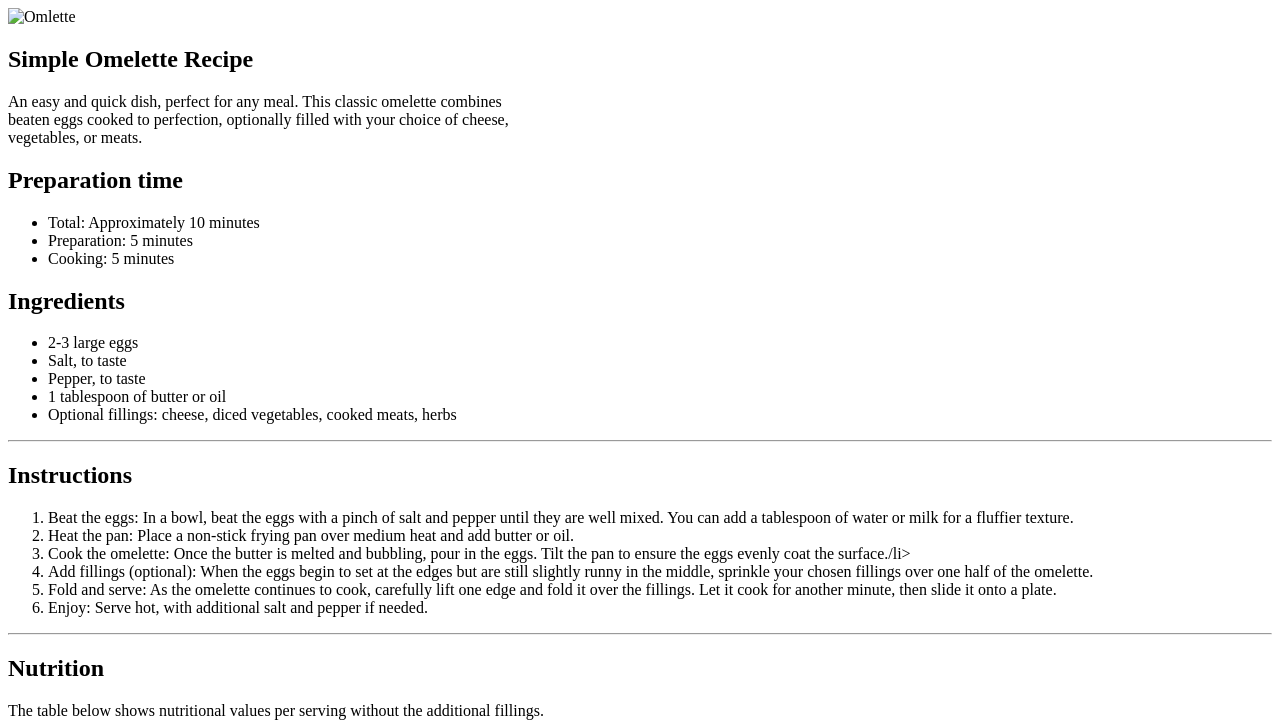
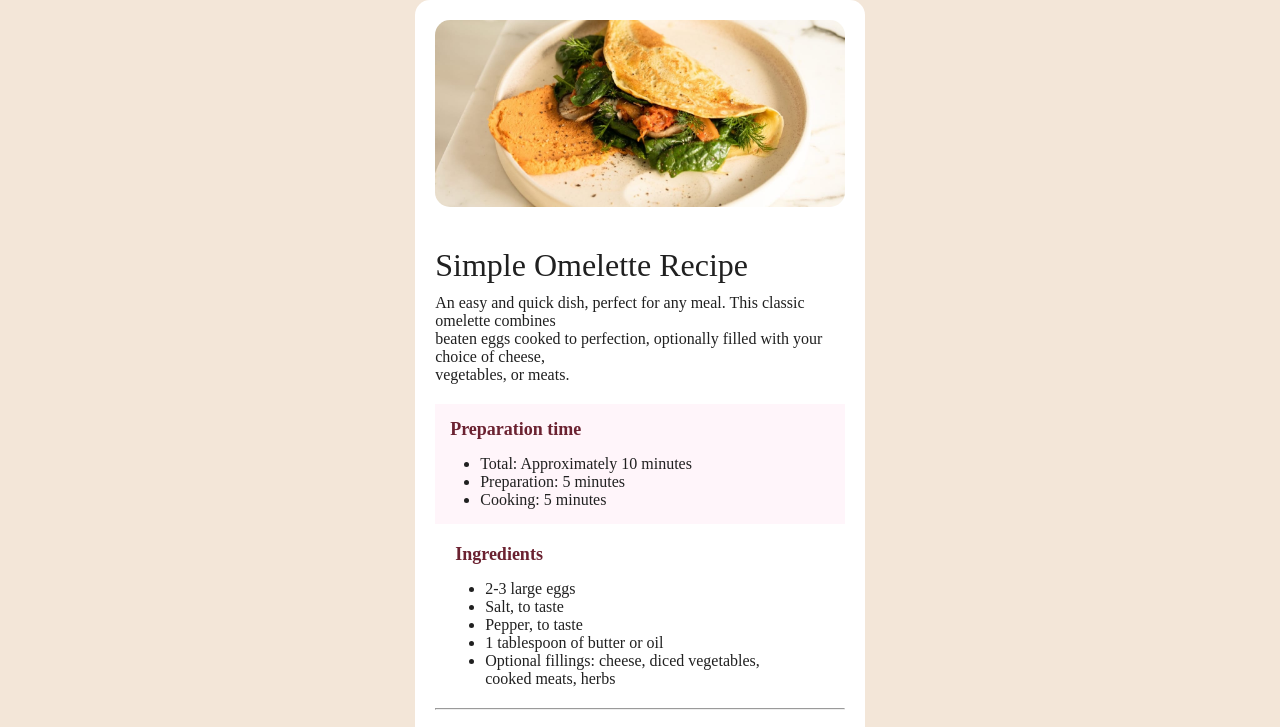
Before and after one commit to Mesi14/Yummy, a plain HTML site: page index.html in a window 1280 px wide. Shown: the top 727 px of the page. Drawn offline with Linux system fonts and the light colour scheme; the site is published under a folder, as on GitHub Pages, so addresses that start at the root find nothing.

Commit message:
:memo: update the README file and add correct file path for image and style.css for github pages deployment

```diff
--- a/index.html
+++ b/index.html
@@ -4,12 +4,12 @@
         <meta charset="UTF-8">
         <meta http-equiv="X-UA-Compatible" content="IE=edge">
         <meta name="viewport" content="width=device-width, initial-scale=1.0">
-        <link rel="stylesheet" href="/Asssets/Styles/style.css">
+        <link rel="stylesheet" href="./Asssets/Styles/style.css">
         <title>Recipe</title>
     </head>
     <body>
         <main class="container">
-            <img  src="/Asssets/Images/food.jpg" id="omletteImg" alt="Omlette">
+            <img  src="./Asssets/Images/food.jpg" id="omletteImg" alt="Omlette">
             <section class="recipe">
                 <h1 class="title" >Simple Omelette Recipe</h1>
                 <p class="description">  An easy and quick dish, perfect for any meal. This classic omelette combines <br>beaten eggs cooked
```
Also changed, not shown: 1 other file.
